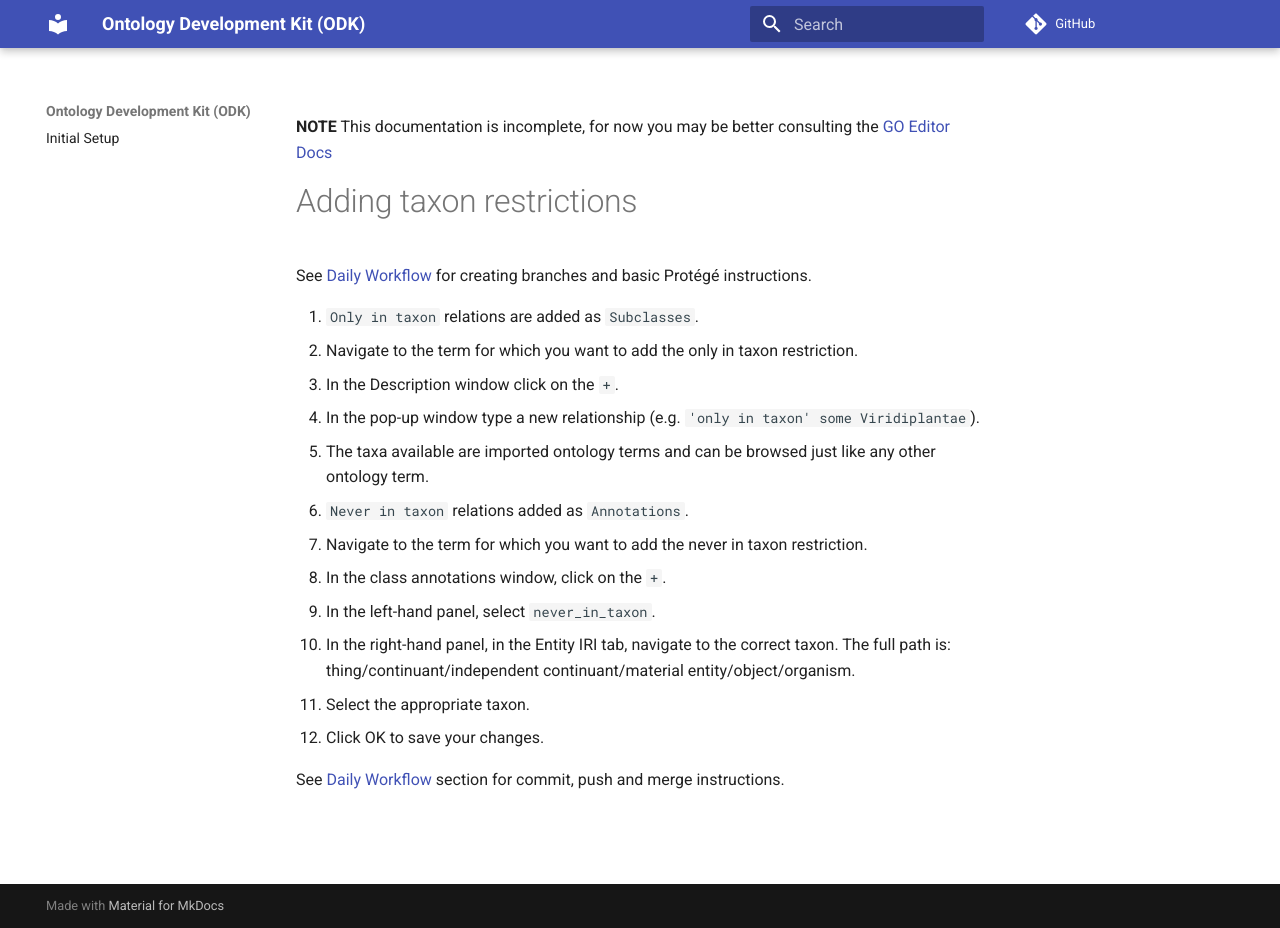
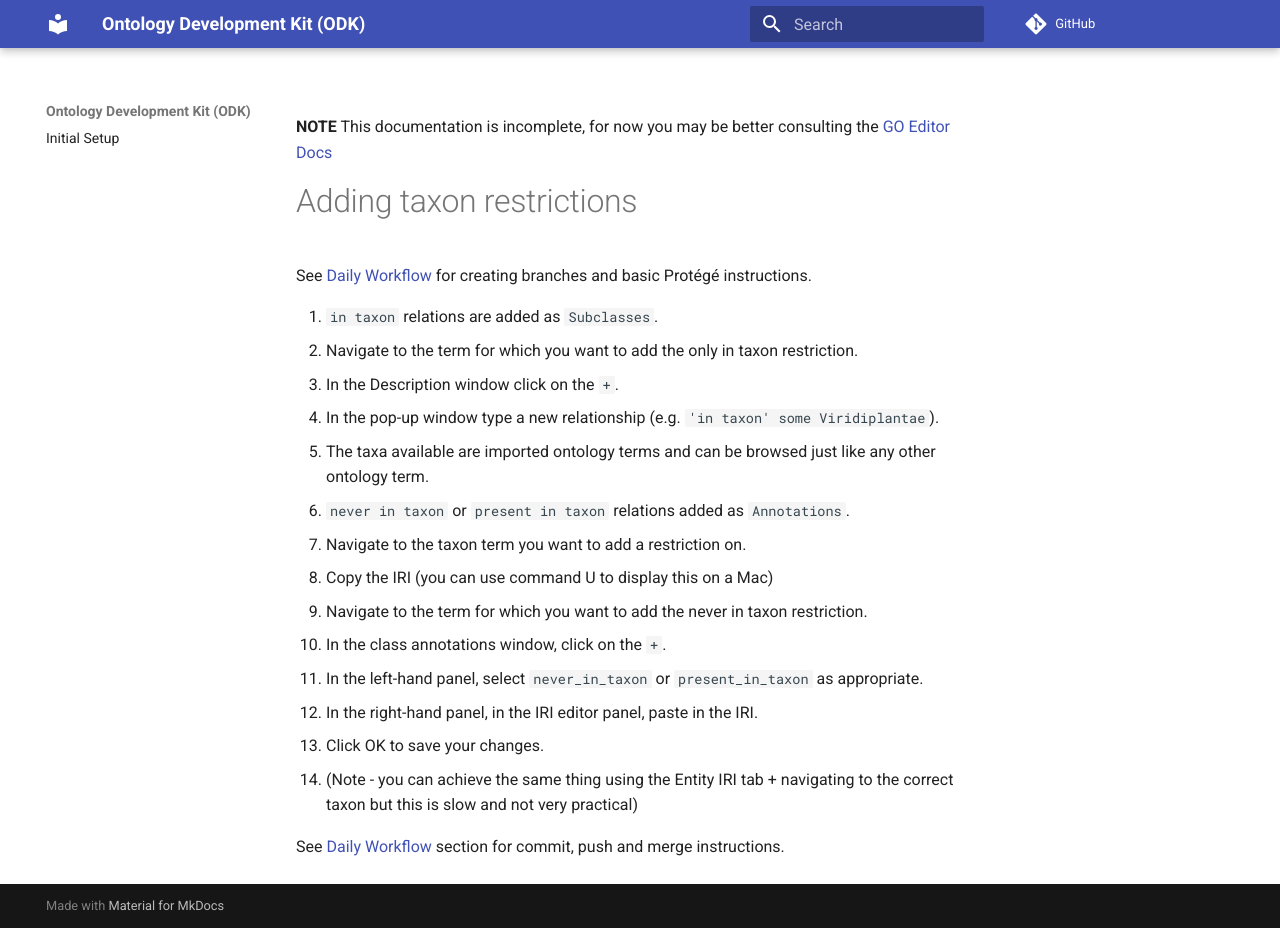
Before and after one commit to INCATools/ontology-development-kit, an MkDocs documentation site: the page built from docs/TaxonRestriction.md, in a window 1280 px wide and 928 px high. Built offline with MkDocs 1.6.1 and Material for MkDocs 9.7.7, drawn with Linux system fonts in a browser that asks for light colours; comment, search, counter and statistics services are not loaded.

Commit message:
Update TaxonRestriction.md
Updating + adding more practical suggestion for AP annotation.

````diff
--- a/docs/TaxonRestriction.md
+++ b/docs/TaxonRestriction.md
@@ -4,19 +4,21 @@
 
 See [Daily Workflow](http://ontology-development-kit.readthedocs.io/en/latest/index.html#daily-workflow) for creating branches and basic Protégé instructions.
 
-1. ```Only in taxon``` relations are added as ```Subclasses```.
+1. ```in taxon``` relations are added as ```Subclasses```.
    1.	Navigate to the term for which you want to add the only in taxon restriction.
    2.	In the Description window click on the ```+```.
-   3.	In the pop-up window type a new relationship (e.g. ```'only in taxon' some Viridiplantae```).
+   3.	In the pop-up window type a new relationship (e.g. ```'in taxon' some Viridiplantae```).
    4.	The taxa available are imported ontology terms and can be browsed just like any other ontology term.
 
-2. ```Never in taxon``` relations added as ```Annotations```.
-   1.	Navigate to the term for which you want to add the never in taxon restriction.
-   2.	In the class annotations window, click on the ```+```.
-   3.	In the left-hand panel, select ```never_in_taxon```.
-   4.	In the right-hand panel, in the Entity IRI tab, navigate to the correct taxon.  The full path is:  thing/continuant/independent continuant/material entity/object/organism.
-   5.	Select the appropriate taxon.
-   6.	Click OK to save your changes.
+2. ```never in taxon``` or ```present in taxon``` relations added as ```Annotations```.
+   1. Navigate to the taxon term you want to add a restriction on.
+   2. Copy the IRI (you can use command U to display this on a Mac)
+   3.	Navigate to the term for which you want to add the never in taxon restriction.
+   4.	In the class annotations window, click on the ```+```.
+   5.	In the left-hand panel, select ```never_in_taxon``` or ```present_in_taxon``` as appropriate.
+   6.	In the right-hand panel, in the IRI editor panel, paste in the IRI.
+   7.	Click OK to save your changes.
+   8. (Note - you can achieve the same thing using the Entity IRI tab + navigating to the correct taxon but this is slow and not very practical)
 
 
 See [Daily Workflow](http://ontology-development-kit.readthedocs.io/en/latest/index.html#daily-workflow) section for commit, push and merge instructions.
````
